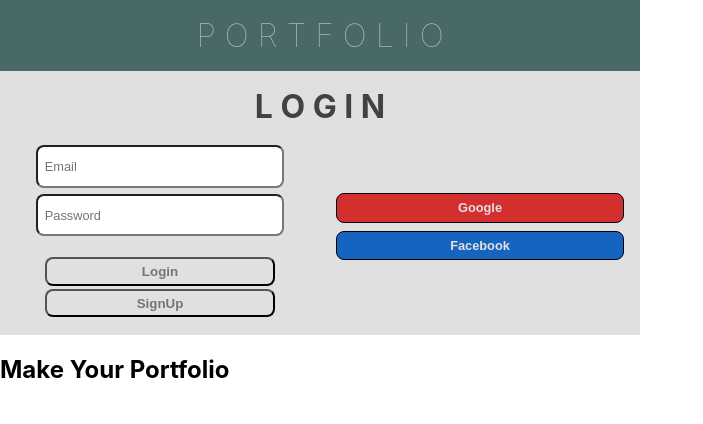
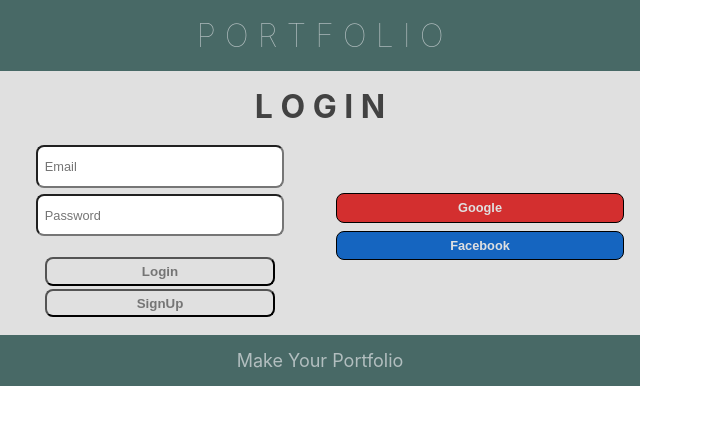
Before and after one commit to ksubin98/portfolio_page, a React (Create React App) app: page / in a window 1280 px wide. Shown: the top 424 px of the page, without its empty margins (0-703 px from the left). Built offline with nearby package versions, Linux system fonts and the light colour scheme.

Commit message:
Footer styled

```diff
--- a/src/components/element/footer/footer.module.css
+++ b/src/components/element/footer/footer.module.css
@@ -0,0 +1,12 @@
+.footer {
+  background-color: #486966;
+  display: flex;
+  justify-content: center;
+}
+
+.footer_text {
+  font-size: large;
+  height: 100%;
+  color: #b2bebf;
+  font-weight: normal;
+}
```
